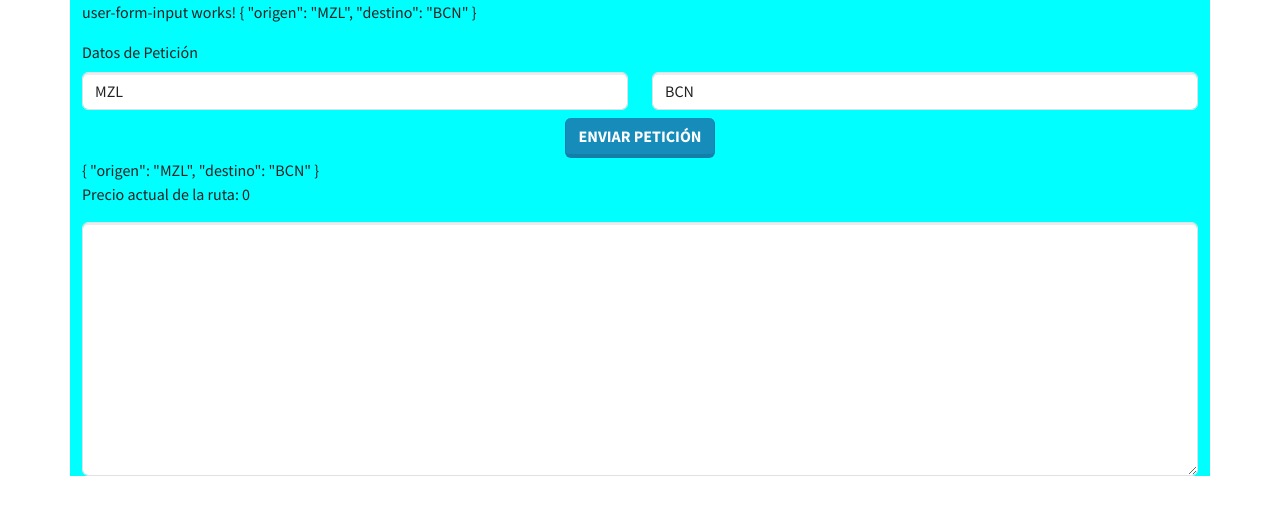
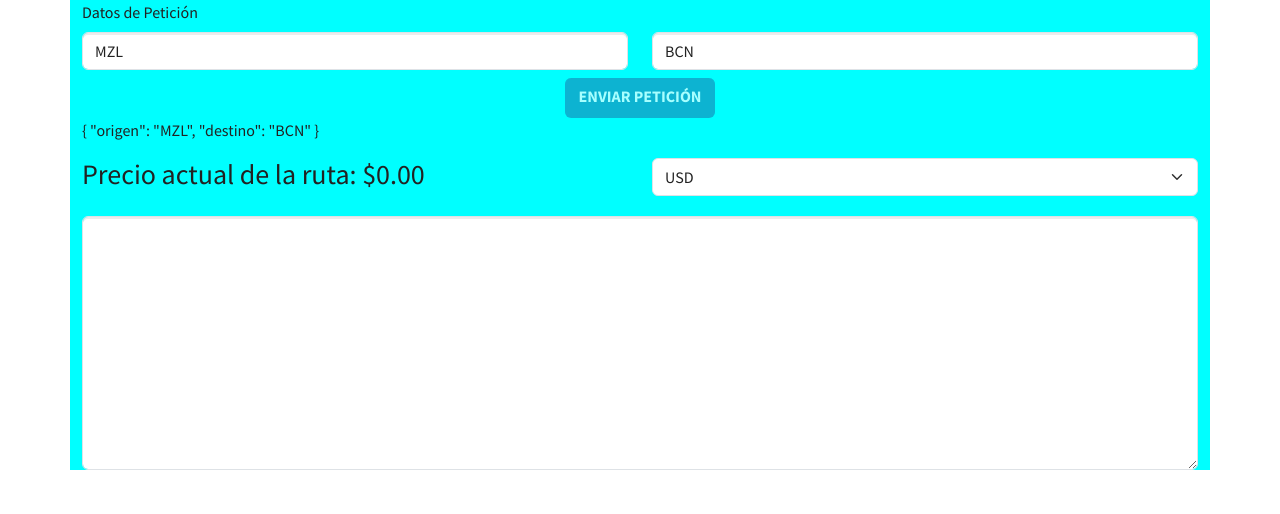
Before and after one commit to DavidCDCB/flightPaths, an Angular app: page / in a window 1280 px wide. Shown: the top 514 px of the page. Built offline with nearby package versions, Linux system fonts and the light colour scheme; no server answers.

Commit message:
Mejora en la validación de datos y uso de servicio externo para el cambio de moneda

```diff
--- a/src/app/core/components/price-view/price-view.component.html
+++ b/src/app/core/components/price-view/price-view.component.html
@@ -1,3 +1,13 @@
-<p>
-  Precio actual de la ruta: {{price != undefined ? price : '0'}}
-</p>
+<div class="row my-3">
+  <div class="col">
+    <h3>Precio actual de la ruta: {{(price != undefined ? price : '0') | currency:typeCurrency}}</h3>
+  </div>
+  <div class="col">
+    <select class="form-select" (change)="convertCurrency()" [(ngModel)]="typeCurrency">
+      <option default>USD</option>
+      <option>COP</option>
+      <option>EUR</option>
+      <option>Cleveland</option>
+    </select>
+  </div>
+</div>
--- a/src/app/core/components/price-view/price-view.component.ts
+++ b/src/app/core/components/price-view/price-view.component.ts
@@ -1,4 +1,6 @@
 import { Component, OnInit, Input, Output, EventEmitter } from '@angular/core';
+import { CurrencyConverterService } from '../../services/CurrencyConverter.service';
+import { lastValueFrom } from 'rxjs';
 import { NgModel } from '@angular/forms';
 
 @Component({
@@ -7,8 +9,10 @@ import { NgModel } from '@angular/forms';
   styleUrls: ['./price-view.component.css']
 })
 export class PriceViewComponent implements OnInit {
+  typeCurrency: string = "USD";
+  oldTypeCurrency: string = "USD";
 
-  constructor() { }
+  constructor(private currencyConverter: CurrencyConverterService) { }
 
   @Input()
   public price?: string = "";
@@ -19,4 +23,27 @@ export class PriceViewComponent implements OnInit {
   ngOnInit() {
   }
 
+  checkPrice(){
+    console.log(this.price);
+    if(this.price !== undefined){
+      this.convertCurrency();
+    }
+    return this.price;
+  }
+
+  async convertCurrency(){
+    console.log(this.typeCurrency);
+    console.log(this.oldTypeCurrency);
+/*     this.currencyConverter.convertCurrency(this.oldTypeCurrency, this.typeCurrency).subscribe(
+      x => this.price = (parseFloat(x) * parseFloat(this.price!)).toString()
+    ); */
+
+    const categories$ = this.currencyConverter.convertCurrency(this.oldTypeCurrency, this.typeCurrency);
+    let valuePrice = await lastValueFrom(categories$);
+    this.price = (parseFloat(valuePrice) * parseFloat(this.price!)).toString();
+
+    this.oldTypeCurrency = this.typeCurrency;
+  }
+
+
 }
--- a/src/app/core/components/user-form-input/user-form-input.component.html
+++ b/src/app/core/components/user-form-input/user-form-input.component.html
@@ -1,6 +1,3 @@
-<p>user-form-input works! {{requestData | json}}</p>
-
-
 <form [formGroup]="registerForm" (ngSubmit)="createSkyway()" class="">
 	<label>Datos de Petición</label>
 
@@ -15,21 +12,22 @@
 		</div>
 	</div>
 
+	<div *ngIf="checkInvalidInput(f['origen'])" class="alert alert-danger">
+		El origen debe tener tres letras.
+	</div>
 
-	<div class="centrado">
-		<button class="btn btn-primary" >ENVIAR PETICIÓN</button>
+	<div *ngIf="checkInvalidInput(f['destino'])" class="alert alert-danger">
+		El destino debe tener tres letras.
 	</div>
-	<div *ngIf="invalid" class="alert alert-danger">
+
+	<div *ngIf="equals" class="alert alert-danger">
 		Ambos campos deben ser diferentes entre si.
 	</div>
 
-	<div *ngIf="checkInputEmpty(f['origen'])" class="alert alert-danger">
-		El origen es requerido
+	<div class="centrado">
+		<button [disabled]="!validInputs" class="btn btn-primary" >ENVIAR PETICIÓN</button>
 	</div>
 
-	<div *ngIf="checkInputEmpty(f['destino'])" class="alert alert-danger">
-		El destino es requerido
-	</div>
 
 	{{this.registerForm.value | json}}
 </form>
--- a/src/app/core/components/user-form-input/user-form-input.component.ts
+++ b/src/app/core/components/user-form-input/user-form-input.component.ts
@@ -1,5 +1,6 @@
 import { Component, EventEmitter, Output } from '@angular/core';
 import { RequestsControllerService } from '../../services/RequestsController.service';
+import { CurrencyConverterService } from '../../services/CurrencyConverter.service';
 import { FlightDTO } from '../../models/FlightDTO';
 import { NgModel, ReactiveFormsModule, FormBuilder, FormGroup, Validators  } from '@angular/forms';
 import { PathFinder } from '../../utils/PathFinder';
@@ -17,8 +18,8 @@ export class UserFormInputComponent {
 
   private flights: Flight[] = new Array<Flight>;
   public registerForm!: FormGroup;
-  public invalid = false;
-
+  public equals = false;
+  public validInputs = false;
   public textOutput: string = "";
 
   @Output()
@@ -29,7 +30,10 @@ export class UserFormInputComponent {
     destino: "BCN"
   };
 
-  constructor(private flightsClient: RequestsControllerService<FlightDTO>, private formBuilder: FormBuilder){}
+  constructor(
+    private flightsClient: RequestsControllerService<FlightDTO>,
+    private formBuilder: FormBuilder
+  ){}
 
   ngOnInit(){
     console.log("iniciado");
@@ -80,14 +84,19 @@ export class UserFormInputComponent {
     }
   }
 
-  checkInputEmpty(element: any){
-    return element.errors && !element.pristine;
+  changeToUpperCase(){
+    this.f['origen'].setValue(this.f['origen'].value.toUpperCase());
+    this.f['destino'].setValue(this.f['destino'].value.toUpperCase());
+  }
+
+  checkInvalidInput(element: any){
+    return (element.errors && !element.pristine);
   }
 
   checkInput(){
-    this.f['origen'].setValue(this.f['origen'].value.toUpperCase());
-    this.f['destino'].setValue(this.f['destino'].value.toUpperCase());
-    this.invalid = this.f['origen'].value === this.f['destino'].value;
+    this.changeToUpperCase();
+    this.equals = this.f['origen'].value === this.f['destino'].value;
+    this.validInputs = !(this.equals || this.f['origen'].errors || this.f['destino'].errors );
   }
 
 }
--- /dev/null
+++ b/src/app/core/services/CurrencyConverter.service.ts
@@ -0,0 +1,25 @@
+import { Injectable } from '@angular/core';
+import { HttpClient, HttpHeaders } from '@angular/common/http';
+import { environment } from '../../../environments/environment';
+import { Observable } from 'rxjs';
+
+@Injectable({
+  providedIn: 'root'
+})
+export class CurrencyConverterService {
+
+  private urApi: string = 'https://currency-exchange.p.rapidapi.com/exchange';
+  constructor(private http: HttpClient){}
+
+  convertCurrency(from: string, to: string): Observable<string>{
+    const headers= new HttpHeaders()
+      .set('X-RapidAPI-Key', '8d2f313a48msh601880f56aefda7p1386eejsn9e539a3674a0')
+      .set('X-RapidAPI-Host', 'currency-exchange.p.rapidapi.com');
+
+    return this.http.get<string>(this.urApi, {
+      'params': {to: to, from: from, q: '1.0'},
+      'headers': headers
+    });
+  }
+
+}
```
Also changed, not shown: 1 other file (tests, documents, lock files or other folders).
